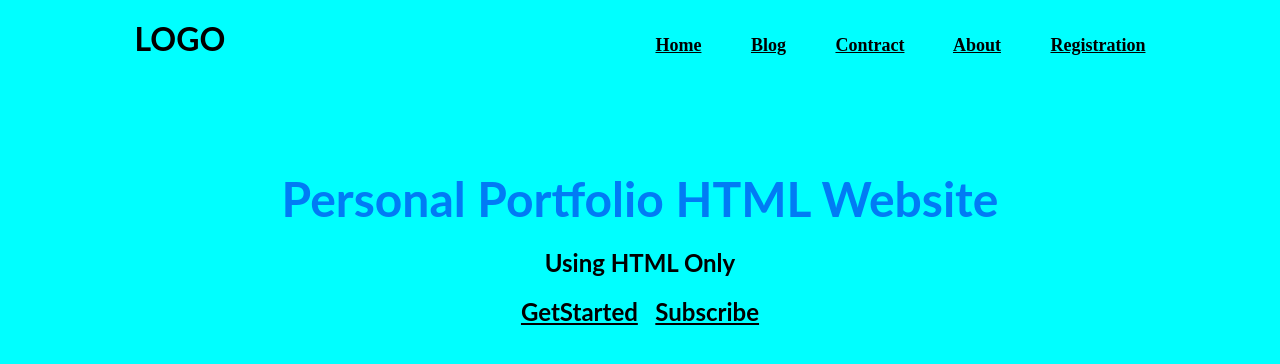
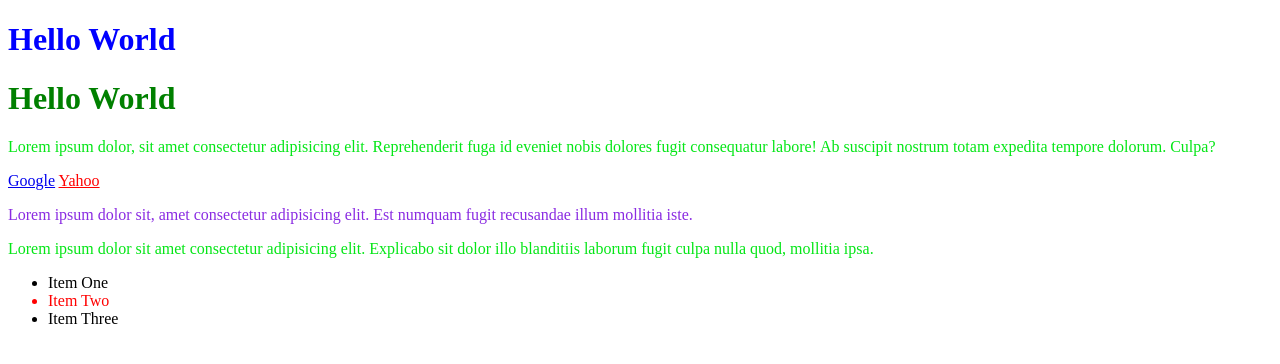
Before and after one commit to emon42/Full-Stack-WebDevelopment-Batch-8, a plain HTML site: page index.html in a window 1280 px wide. Drawn offline with Linux system fonts and the light colour scheme.

Commit message:
Add files via upload
CSS class 1

```diff
--- a/index.html
+++ b/index.html
@@ -2,39 +2,28 @@
 <html lang="en">
 <head>
     <meta charset="UTF-8">
-    <meta http-equiv="X-UA-Compatible" content="IE=edge">
     <meta name="viewport" content="width=device-width, initial-scale=1.0">
-    <title>Portfolio Website</title>
+    <title>Batch 08</title>
+    <link rel="stylesheet" href="style.css"/>
 </head>
-<body style="background-color: aqua;" link="#000" alink="#017bf5" vlink="#000">
-    <h3 align="center">
-        <font face="Lato" size="6">LOGO</font>
-        &nbsp;&nbsp;&nbsp;&nbsp;&nbsp;&nbsp;&nbsp;&nbsp;&nbsp;&nbsp;&nbsp;&nbsp;&nbsp;&nbsp;&nbsp;&nbsp;&nbsp;&nbsp;&nbsp;&nbsp;&nbsp;&nbsp;&nbsp;&nbsp;&nbsp;&nbsp;&nbsp;&nbsp;&nbsp;&nbsp;&nbsp;&nbsp;&nbsp;&nbsp;&nbsp;&nbsp;&nbsp;&nbsp;&nbsp;&nbsp;&nbsp;&nbsp;&nbsp;&nbsp;&nbsp;&nbsp;&nbsp;&nbsp;&nbsp;&nbsp;&nbsp;&nbsp;&nbsp;&nbsp;&nbsp;&nbsp;&nbsp;&nbsp;&nbsp;&nbsp;&nbsp;&nbsp;&nbsp;&nbsp;&nbsp;&nbsp;&nbsp;&nbsp;&nbsp;&nbsp;&nbsp;&nbsp;&nbsp;&nbsp;&nbsp;&nbsp;&nbsp;&nbsp;&nbsp;&nbsp;&nbsp;&nbsp;&nbsp;&nbsp;&nbsp;&nbsp;&nbsp;&nbsp;&nbsp;&nbsp;
-        <font face="cinzel" size="4">
-            <a href="#">Home</a>&nbsp;&nbsp;&nbsp;&nbsp;&nbsp;&nbsp;&nbsp;&nbsp;&nbsp;&nbsp;
-            <a href="#">Blog</a>&nbsp;&nbsp;&nbsp;&nbsp;&nbsp;&nbsp;&nbsp;&nbsp;&nbsp;&nbsp;
-            <a href="#">Contract</a>&nbsp;&nbsp;&nbsp;&nbsp;&nbsp;&nbsp;&nbsp;&nbsp;&nbsp;&nbsp;
-            <a href="#">About</a>&nbsp;&nbsp;&nbsp;&nbsp;&nbsp;&nbsp;&nbsp;&nbsp;&nbsp;&nbsp;
-            <a href="#">Registration</a>
-        </font>
-    </h3>
-    <br><br><br><br>
-    <h1 align="center">
-        <font face="Lato" color="#017bf5" size="7">
-            Personal Portfolio HTML Website
-        </font>
-    </h1>
-    <h3 align="center">
-        <font face="Lato" color="#000" size="5">
-            Using HTML Only
-        </font>
-    </h3>
-    <h2 align="center">
-        <font face="Lato" size="5" style="color: black;">
-            <a href="#">GetStarted</a>&nbsp;&nbsp;
-            <a href="#">Subscribe</a>
-        </font>
-    </h2>
-
+<body>
+    <h1 class="hi">Hello World</h1>
+    <h1 id="world">Hello World</h1>
+    <p class="pera">
+        Lorem ipsum dolor, sit amet consectetur adipisicing elit. Reprehenderit fuga id eveniet nobis dolores fugit consequatur labore! Ab suscipit nostrum totam expedita tempore dolorum. Culpa?
+    </p>
+    <a href="www.google.com">Google</a>
+    <a href="www.yahoo.com">Yahoo</a>
+    <p id="p">
+        Lorem ipsum dolor sit, amet consectetur adipisicing elit. Est numquam fugit recusandae illum mollitia iste.
+    </p>
+    <p class="pera">
+        Lorem ipsum dolor sit amet consectetur adipisicing elit. Explicabo sit dolor illo blanditiis laborum fugit culpa nulla quod, mollitia ipsa.
+    </p>
+    <ul>
+        <li>Item One</li>
+        <li title="two">Item Two</li>
+        <li>Item Three</li>
+    </ul>
 </body>
 </html>
--- /dev/null
+++ b/style.css
@@ -0,0 +1,26 @@
+/*Universal Selector = * */
+/*Tag = h1*/
+/*class = . */
+/*Id = # */
+/*Attribute = [] */
+p{
+    color: red;
+}
+.hi{
+    color: blue;
+}
+#world{
+    color: green;
+}
+#p{
+    color: blueviolet;
+}
+p.pera{
+    color: rgb(4, 230, 22);
+}
+a[href="www.yahoo.com"]{
+    color: red;
+}
+li[title="two"]{
+    color: red
+}
```
